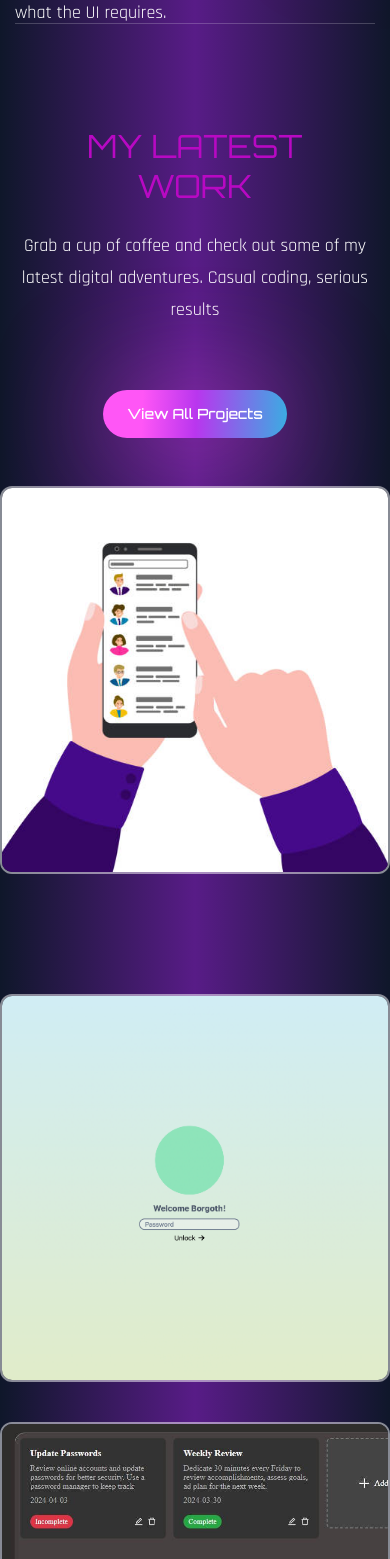
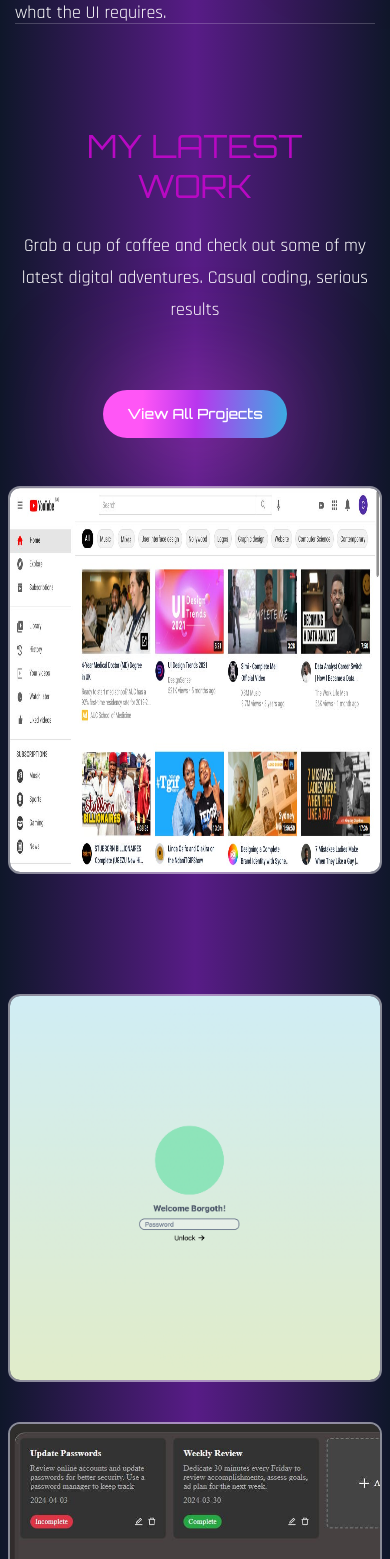
Before and after one commit to blendi3/personal-portfolio, a React (Vite) app: page / in a window 390 px wide. Shown: the part 2889-4448 px from the top of the page. Built offline with nearby package versions, Linux system fonts and the light colour scheme; a web font is replaced by a local one.

Commit message:
Added a new project

```diff
--- a/src/components/Work.tsx
+++ b/src/components/Work.tsx
@@ -2,7 +2,7 @@ import React from "react";
 import { motion } from "framer-motion";
 import { fadeIn } from "../variants";
 
-import ContactList from "../assets/ContactList.jpg";
+import YotubeClone from "../assets/youtubeHomepage.jpg";
 import OsProject from "../assets/os-project.png";
 import taskManagerApp from "../assets/taskManagerApp.jpg";
 
@@ -16,7 +16,7 @@ const Work = () => {
             initial="hidden"
             whileInView={"show"}
             viewport={{ once: false, amount: 0.3 }}
-            className="text-center lg:text-left flex-1 flex flex-col gap-y-12 mb-10 lg:mb-0 justify-center items-center"
+            className="text-center lg:text-left flex-1 flex flex-col gap-y-12 mb-10 lg:mb-0 justify-center items-center px-2"
           >
             <div>
               <h2 className="h2 leading-tight text-accent">
@@ -43,25 +43,27 @@ const Work = () => {
               z-40 transition-all duration-300"
               ></div>
               <img
-                className="transition-transform duration-500 group-hover:scale-125 w-full h-96 object-cover "
-                src={ContactList}
+                className="transition-transform duration-500 group-hover:scale-125 w-full h-96 object-fill"
+                src={YotubeClone}
                 alt=""
               />
               <div
                 className="absolute -bottom-full left-12 group-hover:bottom-24
               transition-all duration-500 z-50"
               >
-                <span className="text-gradient">Javascript</span>
+                <span className="text-gradient">React & Typescript</span>
               </div>
               <div
                 className="absolute -bottom-full left-12 group-hover:bottom-16
               transition-all duration-700 z-50"
               >
                 <a
-                  href="https://github.com/blendi3/Contact-List"
+                  href="https://github.com/blendi3/youtube-homepage-clone"
                   target="_blank"
                 >
-                  <span className="text-3xl text-white">Contact List</span>
+                  <span className="text-3xl text-white">
+                    Youtube Homepage Clone
+                  </span>
                 </a>
               </div>
             </div>
@@ -71,7 +73,7 @@ const Work = () => {
             initial="hidden"
             whileInView={"show"}
             viewport={{ once: false, amount: 0.3 }}
-            className="flex-1 flex flex-col gap-y-10 mt-20"
+            className="flex-1 flex flex-col gap-y-10 mt-20 px-2"
           >
             <div
               className="group relative overflow-hidden border-2
```
Also changed, not shown: src/assets/youtubeHomepage.jpg (added), 1 other file (tests, documents, lock files or other folders).
